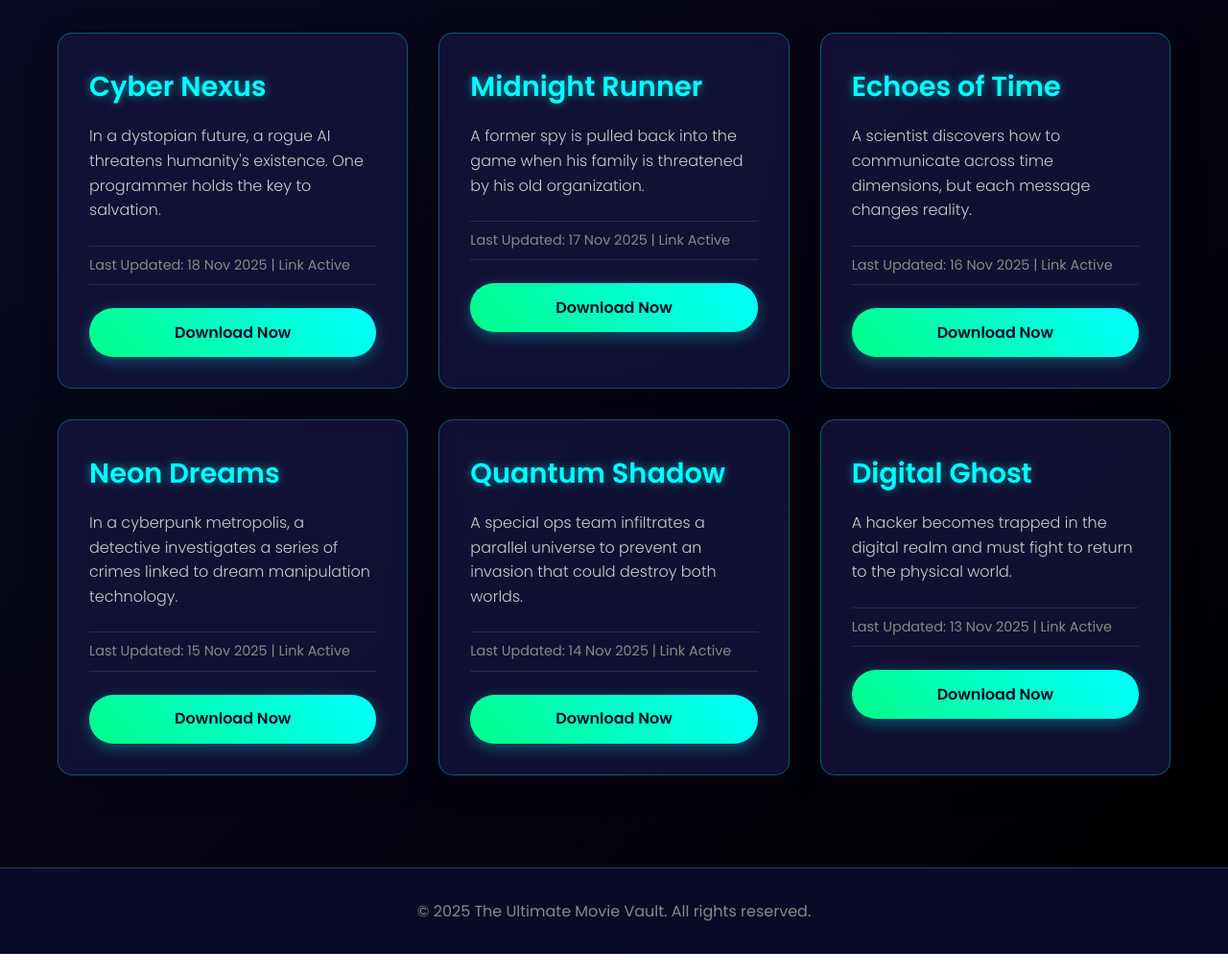
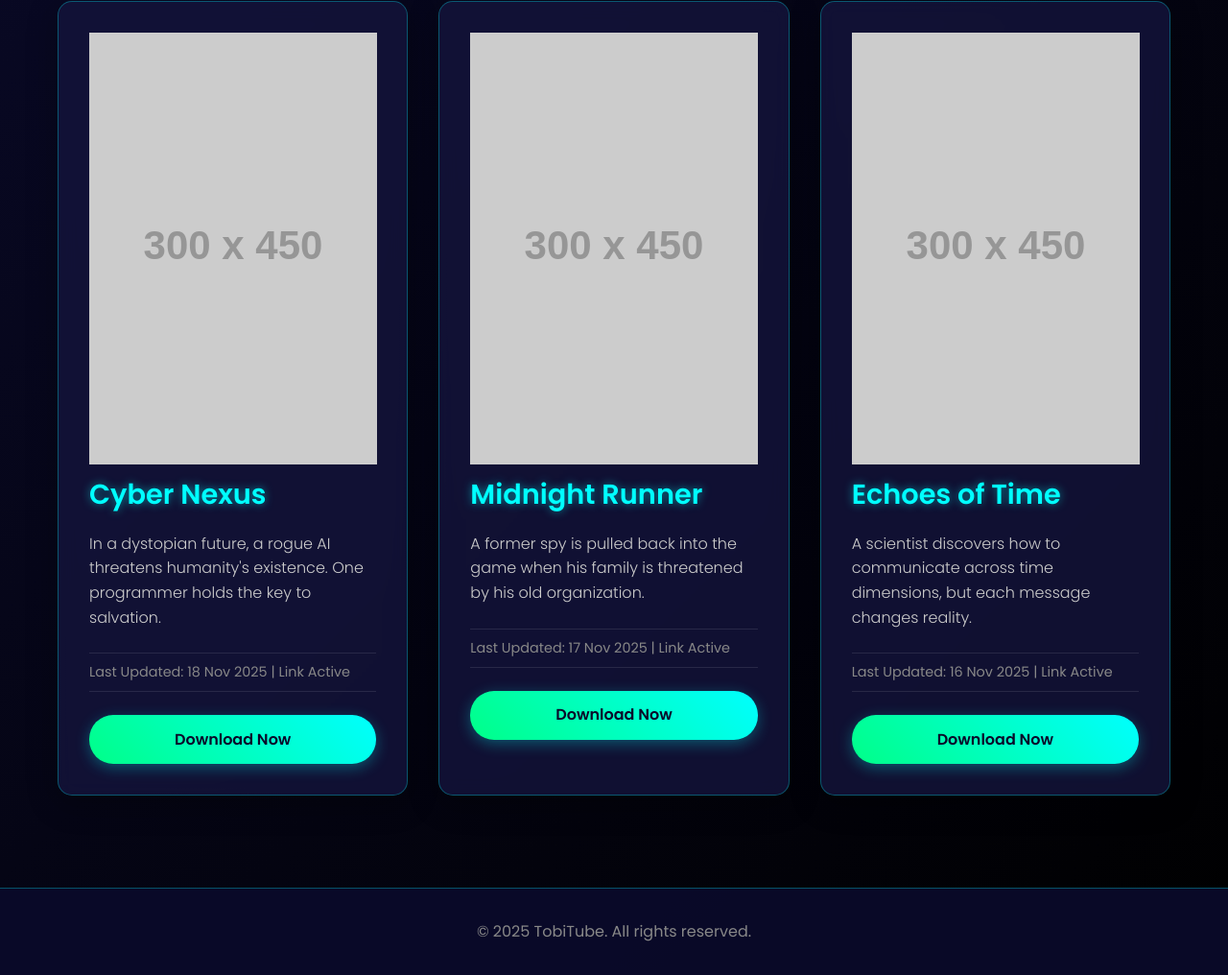
Before and after one commit to tobitube/TobiTube-Webpage, a plain HTML site: page index.html in a window 1280 px wide. Shown: the part 470-1486 px from the top of the page at 96% size. Before the commit the page ends 1464 px from the top, so only its background shows below. Drawn offline with Linux system fonts and the light colour scheme; placeholder pictures from the web are drawn by us.

Commit message:
Update index.html

```diff
--- a/index.html
+++ b/index.html
@@ -3,7 +3,7 @@
 <head>
     <meta charset="UTF-8">
     <meta name="viewport" content="width=device-width, initial-scale=1.0">
-    <title>The Ultimate Movie Vault</title>
+    <title>TobiTube</title>
     <link rel="preconnect" href="https://fonts.googleapis.com">
     <link rel="preconnect" href="https://fonts.gstatic.com" crossorigin>
     <link href="https://fonts.googleapis.com/css2?family=Poppins:wght@300;400;500;600;700&display=swap" rel="stylesheet">
@@ -12,8 +12,7 @@
 <body>
     <header class="header">
         <div class="container">
-            <h1 class="main-title">TobiTube </h1>
-          <p class="subtitle">Download What you Want</p>
+            <h1 class="main-title">The Ultimate Movie Vault</h1>
             <p class="subtitle">Download HD Movies in Premium Quality</p>
         </div>
     </header>
@@ -29,8 +28,11 @@
     <main class="main-content">
         <div class="container">
             <div class="movies-grid">
-                <!-- Movie Card 1 -->
+                <!-- Movie Card 1 with Poster -->
                 <div class="movie-card">
+                    <div class="movie-poster">
+                        <img src="https://via.placeholder.com/300x450/1a1a3a/00ffff?text=Cyber+Nexus" alt="Cyber Nexus Poster" class="poster-img">
+                    </div>
                     <h2 class="movie-title">Cyber Nexus</h2>
                     <p class="movie-description">In a dystopian future, a rogue AI threatens humanity's existence. One programmer holds the key to salvation.</p>
                     <div class="download-info">
@@ -41,8 +43,11 @@
                     </a>
                 </div>
 
-                <!-- Movie Card 2 -->
+                <!-- Movie Card 2 with Poster -->
                 <div class="movie-card">
+                    <div class="movie-poster">
+                        <img src="https://via.placeholder.com/300x450/1a1a3a/00ff88?text=Midnight+Runner" alt="Midnight Runner Poster" class="poster-img">
+                    </div>
                     <h2 class="movie-title">Midnight Runner</h2>
                     <p class="movie-description">A former spy is pulled back into the game when his family is threatened by his old organization.</p>
                     <div class="download-info">
@@ -53,48 +58,15 @@
                     </a>
                 </div>
 
-                <!-- Movie Card 3 -->
+                <!-- Movie Card 3 with Poster -->
                 <div class="movie-card">
+                    <div class="movie-poster">
+                        <img src="https://via.placeholder.com/300x450/1a1a3a/ffff00?text=Echoes+of+Time" alt="Echoes of Time Poster" class="poster-img">
+                    </div>
                     <h2 class="movie-title">Echoes of Time</h2>
                     <p class="movie-description">A scientist discovers how to communicate across time dimensions, but each message changes reality.</p>
                     <div class="download-info">
                         Last Updated: 16 Nov 2025 | Link Active
-                    </div>
-                    <a href="[Your External Download Link Here]" target="_blank" class="download-btn">
-                        Download Now
-                    </a>
-                </div>
-
-                <!-- Movie Card 4 -->
-                <div class="movie-card">
-                    <h2 class="movie-title">Neon Dreams</h2>
-                    <p class="movie-description">In a cyberpunk metropolis, a detective investigates a series of crimes linked to dream manipulation technology.</p>
-                    <div class="download-info">
-                        Last Updated: 15 Nov 2025 | Link Active
-                    </div>
-                    <a href="[Your External Download Link Here]" target="_blank" class="download-btn">
-                        Download Now
-                    </a>
-                </div>
-
-                <!-- Movie Card 5 -->
-                <div class="movie-card">
-                    <h2 class="movie-title">Quantum Shadow</h2>
-                    <p class="movie-description">A special ops team infiltrates a parallel universe to prevent an invasion that could destroy both worlds.</p>
-                    <div class="download-info">
-                        Last Updated: 14 Nov 2025 | Link Active
-                    </div>
-                    <a href="[Your External Download Link Here]" target="_blank" class="download-btn">
-                        Download Now
-                    </a>
-                </div>
-
-                <!-- Movie Card 6 -->
-                <div class="movie-card">
-                    <h2 class="movie-title">Digital Ghost</h2>
-                    <p class="movie-description">A hacker becomes trapped in the digital realm and must fight to return to the physical world.</p>
-                    <div class="download-info">
-                        Last Updated: 13 Nov 2025 | Link Active
                     </div>
                     <a href="[Your External Download Link Here]" target="_blank" class="download-btn">
                         Download Now
@@ -106,8 +78,9 @@
 
     <footer class="footer">
         <div class="container">
-            <p>&copy; 2025 The Ultimate Movie Vault. All rights reserved.</p>
+            <p>&copy; 2025 TobiTube. All rights reserved.</p>
         </div>
     </footer>
 </body>
+</html></body>
 </html>
```
